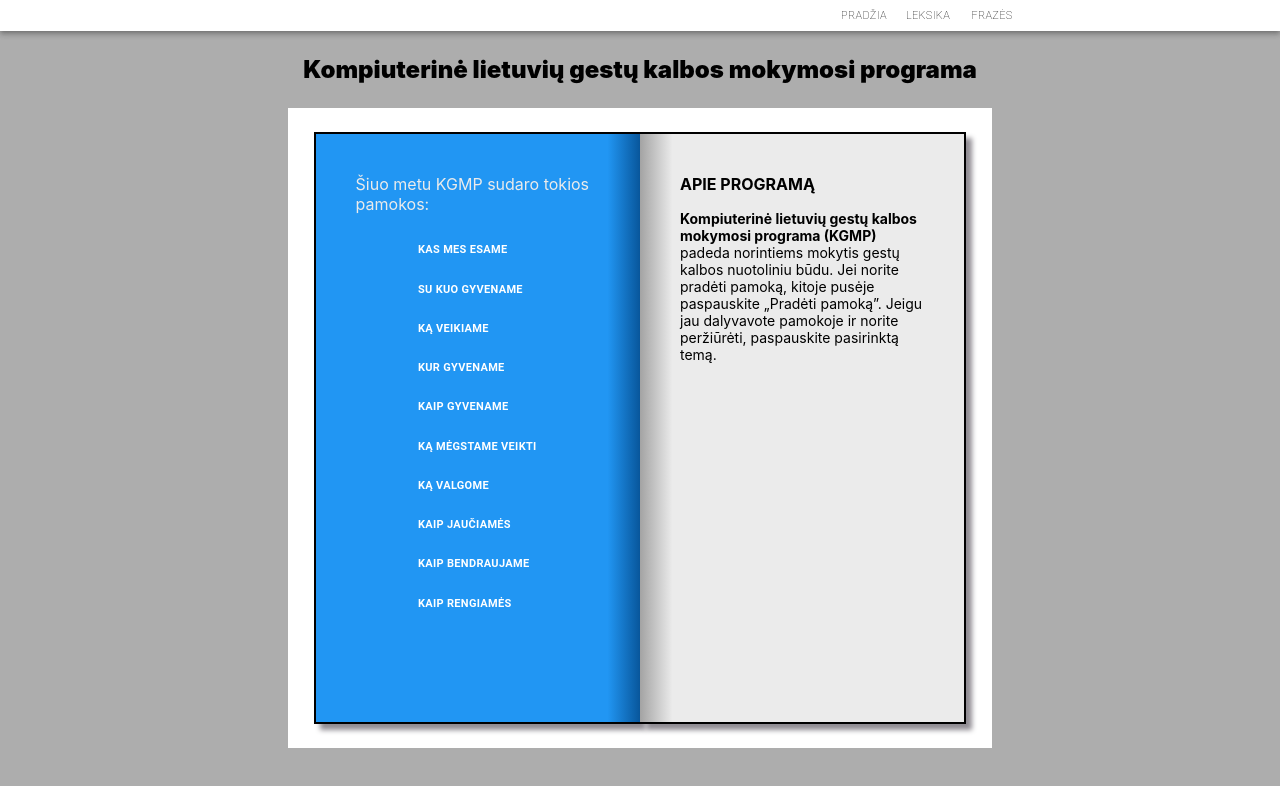
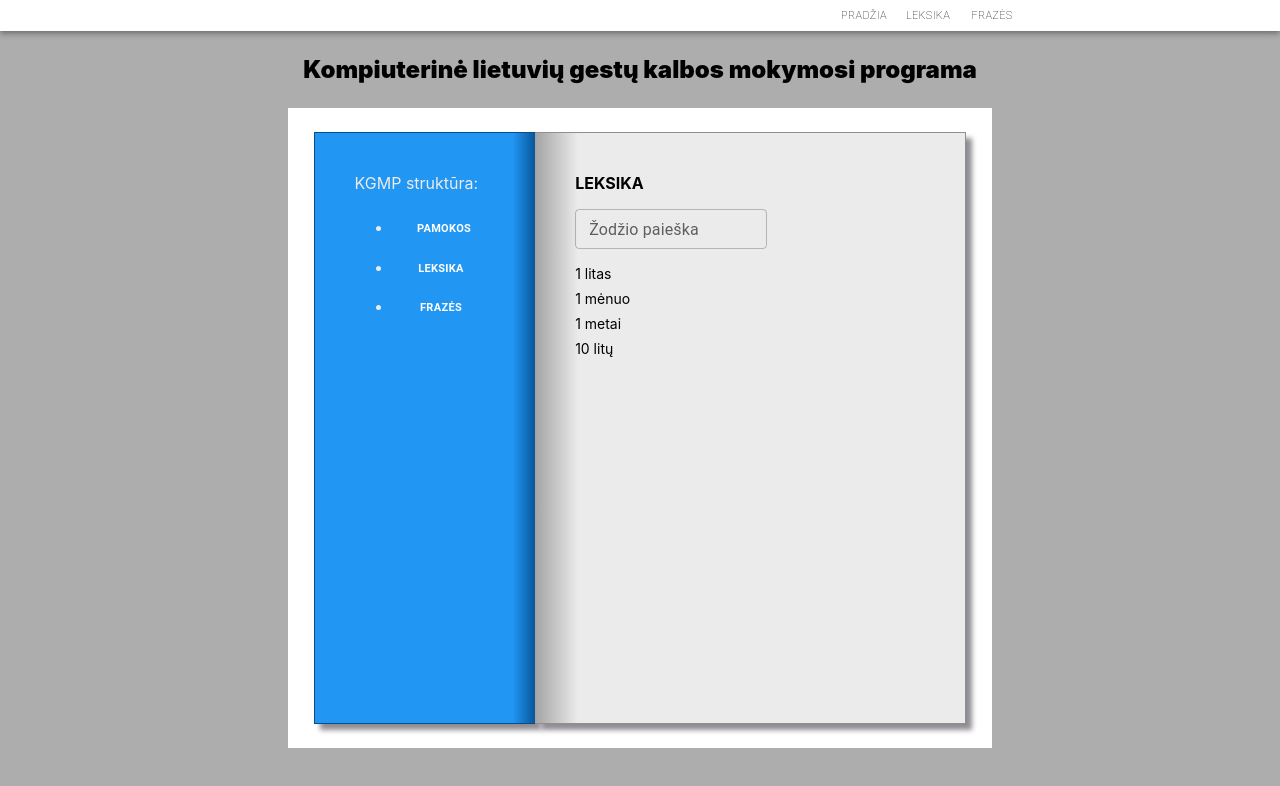
Before and after one commit to 2weeds/KurciujuZodynas, a React (Create React App) app in the folder frontend/: page / in a window 1280 px wide. Both pictures are taken after a click on the button "LEKSIKA". Shown: the top 786 px of the page. Built offline with nearby package versions, Linux system fonts and the light colour scheme.

Commit message:
[FEAT] Lexicon window added

```diff
--- a/frontend/src/App.tsx
+++ b/frontend/src/App.tsx
@@ -2,17 +2,13 @@ import { Box, ThemeProvider } from '@mui/material';
 import React from 'react';
 import './App.css';
 import { theme } from './MUIThemes'
-import { PageHeader } from "./views/components/PageHeader"
-import { PageTitle } from "./views/components/PageTitle"
-import { LandingWindow } from './views/containers/landing-window/LandingWindow';
+import { MainWindow } from './views/containers/main-window/MainWindow';
 
 function App() {
   return (
     <ThemeProvider theme={theme}>
       <Box>
-        <PageHeader />
-        <PageTitle />
-        <LandingWindow />
+        <MainWindow />
       </Box>
     </ThemeProvider>
   );
--- a/frontend/src/views/components/PageHeader.tsx
+++ b/frontend/src/views/components/PageHeader.tsx
@@ -1,6 +1,10 @@
 import React from 'react'
 import { Box, Button, AppBar } from "@mui/material";
 import { makeStyles } from "@mui/styles";
+
+interface Props {
+    pageSetter: (type: string) => void;
+}
 
 const useStyles = makeStyles({
     appBar: {
@@ -21,14 +25,14 @@ const useStyles = makeStyles({
     }
 })
 
-export const PageHeader = () => {
+export const PageHeader = ({ pageSetter }: Props) => {
     const styleClasses = useStyles();
 
     return (
         <AppBar className={styleClasses.appBar}>
             <Box className={styleClasses.buttonBox}>
-                <Button variant="text" className={styleClasses.appBarButton}>Pradžia</Button>
-                <Button variant="text" className={styleClasses.appBarButton}>Leksika</Button>
+                <Button variant="text" className={styleClasses.appBarButton} onClick={() => pageSetter("landing")}>Pradžia</Button>
+                <Button variant="text" className={styleClasses.appBarButton} onClick={() => pageSetter("lexicon")}>Leksika</Button>
                 <Button variant="text" className={styleClasses.appBarButton}>Frazės</Button>
             </Box>
         </AppBar>
--- a/frontend/src/views/containers/landing-window/LandingWindow.tsx
+++ b/frontend/src/views/containers/landing-window/LandingWindow.tsx
@@ -2,10 +2,14 @@ import { Box, Typography } from "@mui/material";
 import { makeStyles } from "@mui/styles";
 import clsx from "clsx";
 import React from "react";
-import { AllLessonsList } from "../all-lessons-list/AllLessonsList";
+import { StructureList } from "../structure-list/StructureList";
+
+interface Props {
+    pageSetter: (type: string) => void;
+}
 
 const useStyles = makeStyles({
-    bookBox: {
+    formBox: {
         paddingTop: "3vh",
         display: "flex",
         flexDirection: "column",
@@ -25,8 +29,6 @@ const useStyles = makeStyles({
         marginBottom: "3vh",
         padding: "5vh",
         width: "50%",
-        borderTop: "2px solid black",
-        borderBottom: "2px solid black",
         display: "flex",
         flexDirection: "column",
         boxShadow: "6px 6px 5px 0px #908C93",
@@ -36,27 +38,32 @@ const useStyles = makeStyles({
         marginLeft: "2vw",
         background: "linear-gradient(90deg, #2196f3 90%, #08569B 100%)",
         color: "#EBEBEB",
-        borderLeft: "2px solid black",
-        //boxShadow: "-4px 0px 5px 0px #0A6FC2, -8px 0px 0px 0px #0087FF, -12px 0px 5px 0px #0A6FC2, -16px 0px 0px 0px #0087FF, 0px 6px 5px 0px #908C93",
+        borderTop: "1px solid #074E88",
+        borderBottom: "1px solid #074E88",
+        borderLeft: "1px solid #074E88",
+        boxShadow: "-4px 0px 5px 0px #0A6FC2, -8px 0px 0px 0px #0087FF, -12px 0px 5px 0px #0A6FC2, -16px 0px 0px 0px #0087FF, 0px 6px 5px 0px #908C93",
     },
 
     rightPage: {
         marginRight: "2vw",
         background: "linear-gradient(90deg, #A3A3A3 0%, #EBEBEB 10%)",
-        borderRight: "2px solid black",
+        borderTop: "1px solid #8F8F8F",
+        borderBottom: "1px solid #8F8F8F",
+        borderRight: "1px solid #8F8F8F",
+        boxShadow: "4px 0px 5px 0px #B8B8B8, 8px 0px 0px 0px #EBEBEB, 12px 0px 5px 0px #B8B8B8, 16px 0px 0px 0px #EBEBEB, 0px 6px 5px 0px #908C93"
     },
 })
 
-export const LandingWindow = () => {
+export const LandingWindow = ({ pageSetter }: Props) => {
     const styleClasses = useStyles();
 
     return (
         <Box>
-            <Box className={styleClasses.bookBox}>
+            <Box className={styleClasses.formBox}>
                 <Box className={styleClasses.bookPages}>
                     <Box className={clsx(styleClasses.pages, styleClasses.leftPage)}>
                         <Typography variant="bookPageTitle">Šiuo metu KGMP sudaro tokios pamokos:</Typography>
-                        <AllLessonsList />
+                        <StructureList type="lessons" pageSetter={pageSetter} />
                     </Box>
                     <Box className={clsx(styleClasses.pages, styleClasses.rightPage)}>
                         <Typography variant="bookPageTitle"><b>APIE PROGRAMĄ</b></Typography>
--- /dev/null
+++ b/frontend/src/views/containers/lexicon-window/LexiconWindow.tsx
@@ -0,0 +1,92 @@
+import { Box, Typography, TextField } from "@mui/material";
+import { makeStyles } from "@mui/styles";
+import clsx from "clsx";
+import React from "react";
+import { StructureList } from "../structure-list/StructureList";
+
+interface Props {
+    pageSetter: (type: string) => void;
+}
+
+const useStyles = makeStyles({
+    formContainer: {
+        paddingTop: "3vh",
+        display: "flex",
+        flexDirection: "column",
+        alignItems: "center"
+    },
+
+    form: {
+        width: "55vw",
+        height: "80vh",
+        background: "#fff",
+        display: "flex",
+        flexDirection: "row",
+    },
+
+    sides: {
+        marginTop: "3vh",
+        marginBottom: "3vh",
+        padding: "5vh",
+        display: "flex",
+        flexDirection: "column",
+        boxShadow: "6px 6px 5px 0px #908C93",
+    },
+
+    leftSide: {
+        marginLeft: "2vw",
+        background: "linear-gradient(90deg, #2196f3 90%, #08569B 100%)",
+        color: "#EBEBEB",
+        borderTop: "1px solid #074E88",
+        borderBottom: "1px solid #074E88",
+        borderLeft: "1px solid #074E88",
+        width: "20%",
+    },
+
+    rightSide: {
+        marginRight: "2vw",
+        background: "linear-gradient(90deg, #A3A3A3 0%, #EBEBEB 10%)",
+        borderTop: "1px solid #8F8F8F",
+        borderBottom: "1px solid #8F8F8F",
+        borderRight: "1px solid #8F8F8F",
+        width: "70%",
+    },
+
+    searchField: {
+        marginTop: "2vh",
+        width: "15vw",
+        "& label.Mui-focused": {
+            color: "black"
+          },
+          "& .MuiOutlinedInput-root": {
+            "&.Mui-focused fieldset": {
+              borderColor: "black"
+            }
+          }
+    }
+})
+
+export const LexiconWindow = ({ pageSetter }: Props) => {
+    const styleClasses = useStyles();
+
+    return (
+        <Box>
+            <Box className={styleClasses.formContainer}>
+                <Box className={styleClasses.form}>
+                    <Box className={clsx(styleClasses.sides, styleClasses.leftSide)}>
+                        <Typography variant="bookPageTitle">KGMP struktūra:</Typography>
+                        <StructureList type="structure" pageSetter={pageSetter} />
+                    </Box>
+                    <Box className={clsx(styleClasses.sides, styleClasses.rightSide)}>
+                        <Typography variant="bookPageTitle"><b>LEKSIKA</b></Typography>
+                        <TextField className={styleClasses.searchField} variant="outlined" label="Žodžio paieška" size="small"></TextField>
+                        <Typography pt="2vh" variant="aboutText">1 litas</Typography>
+                        <Typography pt="1vh" variant="aboutText">1 mėnuo</Typography>
+                        <Typography pt="1vh" variant="aboutText">1 metai</Typography>
+                        <Typography pt="1vh" variant="aboutText">10 litų</Typography>
+                    </Box>
+                </Box>
+            </Box>
+        </Box>
+    )
+}
--- /dev/null
+++ b/frontend/src/views/containers/main-window/MainWindow.tsx
@@ -0,0 +1,25 @@
+/* eslint-disable no-restricted-imports */
+import { Box } from "@mui/material";
+import React, { useState } from "react";
+import { PageHeader } from "../../components/PageHeader";
+import { PageTitle } from "../../components/PageTitle";
+import { LandingWindow } from "../landing-window/LandingWindow";
+import { LexiconWindow } from "../lexicon-window/LexiconWindow";
+
+export const MainWindow = () => {
+  const [page, setPage] = useState<string>("landing");
+
+  return page === "landing" ? (
+    <Box>
+        <PageHeader pageSetter={setPage} />
+        <PageTitle />
+        <LandingWindow pageSetter={setPage} />
+    </Box>
+  ) : (
+      <Box>
+        <PageHeader pageSetter={setPage} />
+        <PageTitle />
+        <LexiconWindow pageSetter={setPage} />
+      </Box>
+  );
+};
--- a/frontend/src/views/containers/all-lessons-list/AllLessonsList.tsx
+++ b/frontend/src/views/containers/structure-list/StructureList.tsx
@@ -1,11 +1,17 @@
 import { Button, List, ListItem } from "@mui/material";
 import { makeStyles } from "@mui/styles";
 import React from "react";
+
+interface Props {
+    type: String;
+    pageSetter: (type: string) => void;
+}
 
 const useStyles = makeStyles({
     list: {
         paddingTop: "2vh",
         paddingLeft: "3vw",
+        listStyle: "disc",
     },
 
     listItem: {
@@ -22,12 +28,14 @@ const useStyles = makeStyles({
             background: "#2196f3"
         }
     },
+
+
 })
 
-export const AllLessonsList = () => {
+export const StructureList = ( { type, pageSetter }: Props) => {
     const styleClasses = useStyles();
 
-    return (
+    return type === "lessons" ? (
         <List className={styleClasses.list}>
             <ListItem className={styleClasses.listItem}>
                 <Button className={styleClasses.listItemButton}>Kas mes esame</Button>
@@ -60,5 +68,17 @@ export const AllLessonsList = () => {
                 <Button className={styleClasses.listItemButton}>Kaip rengiamės</Button>
             </ListItem>
         </List>
+    ) : (
+        <List className={styleClasses.list}>
+            <ListItem className={styleClasses.listItem}>
+                <Button className={styleClasses.listItemButton} onClick={() => pageSetter("landing")}>Pamokos</Button>
+            </ListItem>
+            <ListItem className={styleClasses.listItem}>
+                <Button className={styleClasses.listItemButton} onClick={() => pageSetter("lexicon")}>Leksika</Button>
+            </ListItem>
+            <ListItem className={styleClasses.listItem}>
+                <Button className={styleClasses.listItemButton}>Frazės</Button>
+            </ListItem>
+        </List>
     )
 }
```
